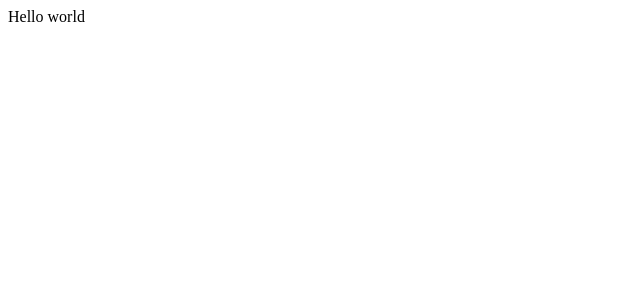
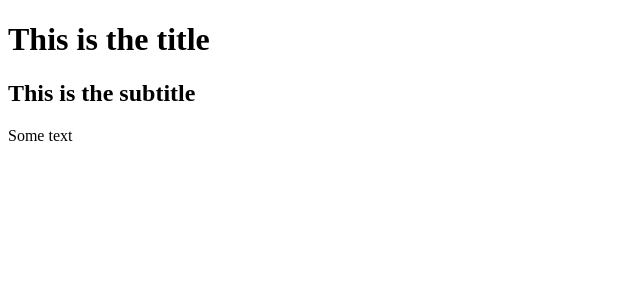
Before and after one commit to Tom-Bury/Liesbury-Recipes, a Next.js app: page / in a window 1280 px wide. Shown: the top 300 px of the page, without its empty margins (0-640 px from the left). Built offline with nearby package versions, Linux system fonts and the light colour scheme.

Commit message:
Add ColumnLayout

```diff
--- /dev/null
+++ b/layouts/ColumnLayout.tsx
@@ -0,0 +1,7 @@
+import * as React from 'react'
+
+const ColumnLayout: React.FC = ({ children }) => {
+  return <div className="md:container mx-auto px-4">{children}</div>
+}
+
+export default ColumnLayout
--- a/pages/index.tsx
+++ b/pages/index.tsx
@@ -1,6 +1,13 @@
 import * as React from 'react'
 import { NextPage } from 'next'
+import ColumnLayout from 'layouts/ColumnLayout'
 
-const IndexPage: NextPage = () => <div>Hello world</div>
+const IndexPage: NextPage = () => (
+  <ColumnLayout>
+    <h1>This is the title</h1>
+    <h2>This is the subtitle</h2>
+    <p>Some text</p>
+  </ColumnLayout>
+)
 
 export default IndexPage
```
